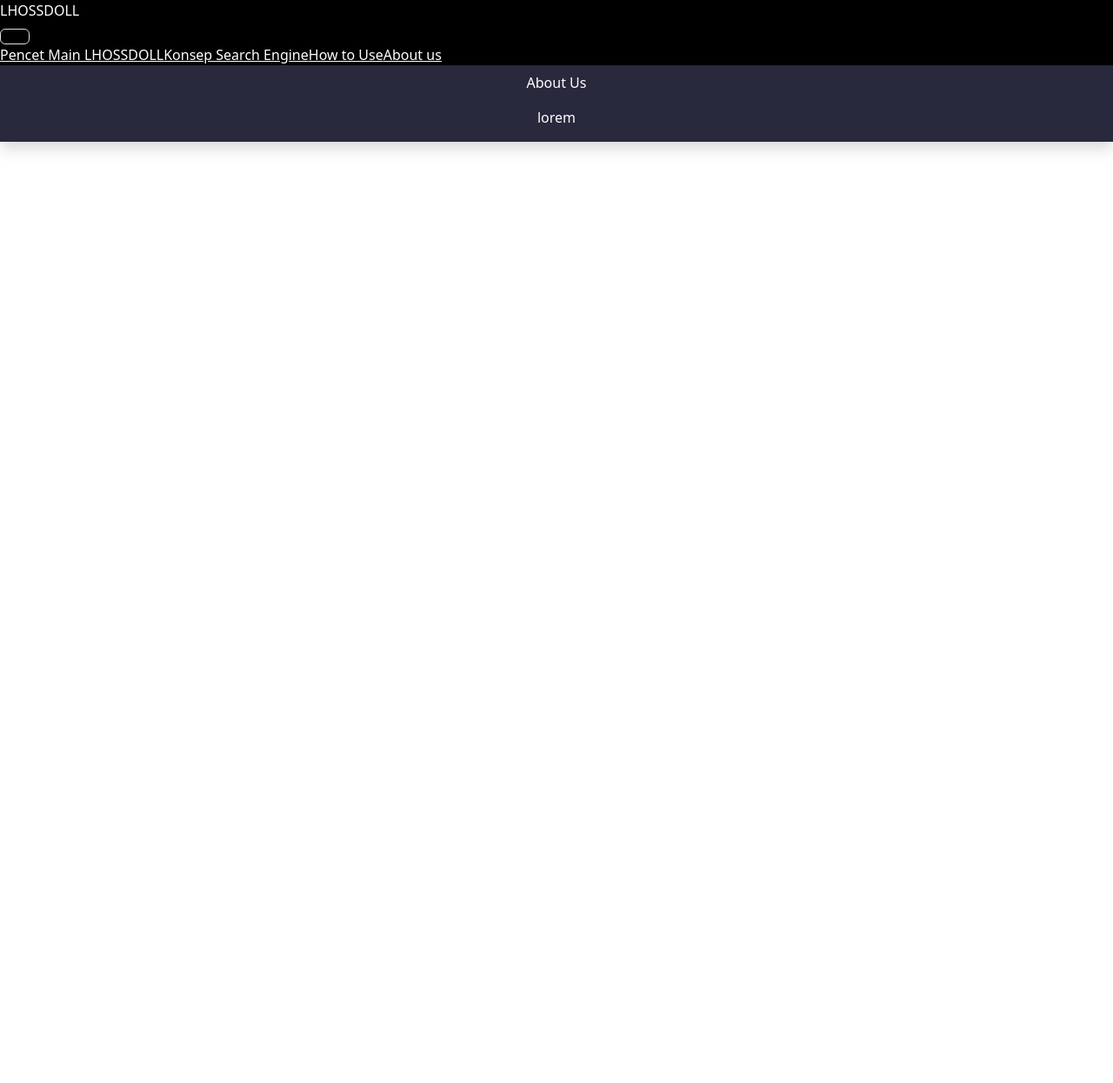
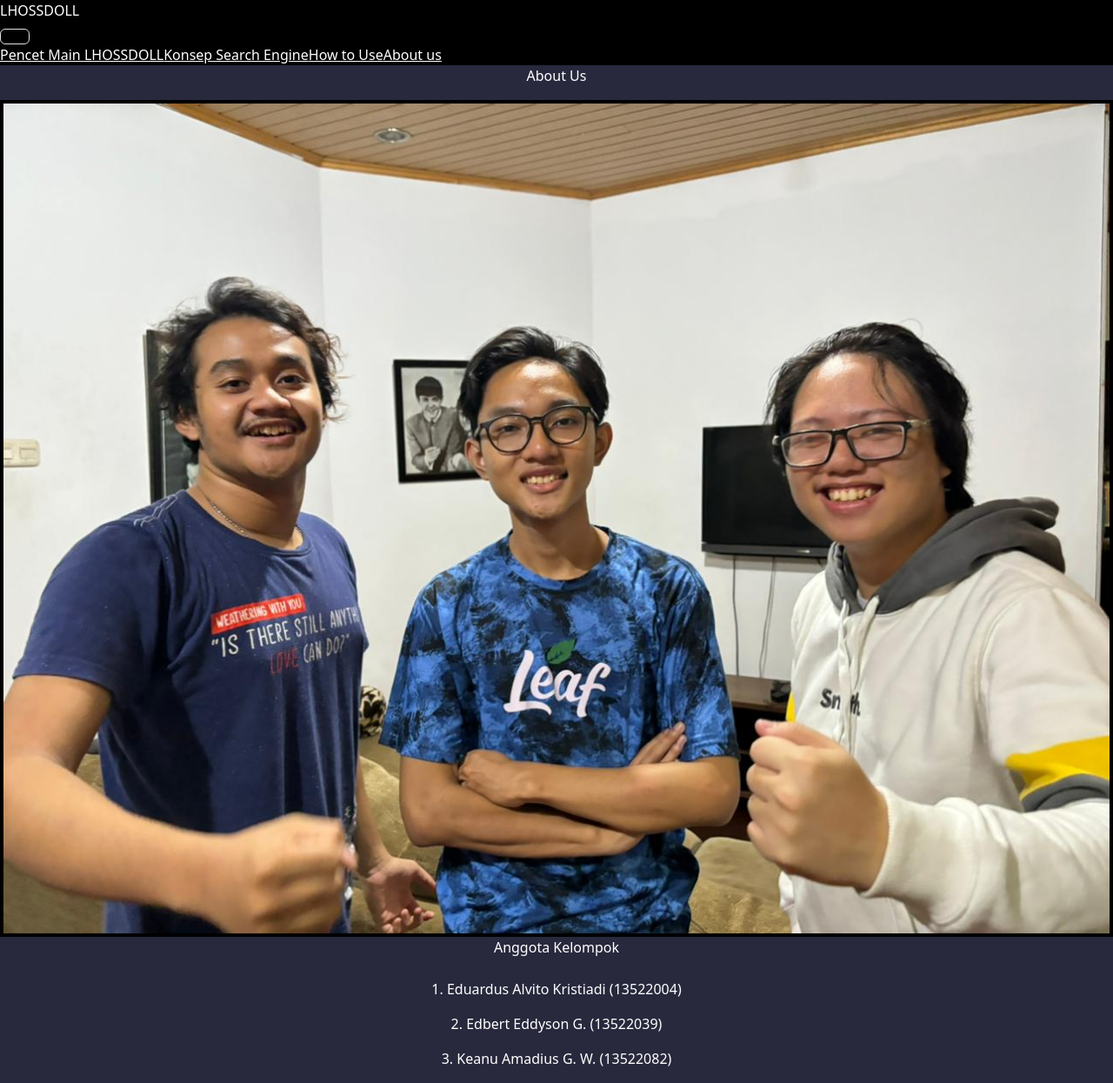
Before and after one commit to Edogawawa/Algeo02-22004, a React (Vite) app in the folder website/: page /aboutUs in a window 1280 px wide. Shown: the whole page at 87% size. Before the commit the page ends 800 px from the top, so only its background shows below. Built offline with nearby package versions, Linux system fonts and the light colour scheme.

Commit message:
add buton

```diff
--- a/website/src/components/Elements/About.jsx
+++ b/website/src/components/Elements/About.jsx
@@ -1,7 +1,6 @@
 import { useState } from "react";
 
 const About = () => {
-
   return (
     <div
       className="py-20 w-full h-full border-gray-700 shadow flex flex-col justify-between "
@@ -9,15 +8,24 @@ const About = () => {
     >
       <div className="flex flex-col">
         <div className="overflow-x-auto">
-          <p className="mt-2 text-5xl font-bold mb-10 text-center text-white">
-            About Us
-          </p>
           <div className="flex flex-row inline-block mt-32  text-center justify-center items-center">
             <div className="flex flex-col mt-10 mx-20 w-2/5 text-white justify-center items-center text-lg">
               <div className="h-full justify-center items-center  text-center justify-center mt-32">
-                <p>
-                    lorem
+                <p className="mt-32 text-5xl font-bold mb-10 text-center text-white">
+                  About Us
                 </p>
+                <img
+                  src="../../../public/images/gambarkita/profilKita.jpeg"
+                  className="border-4 border-black rounded-xl my-20"
+                />
+                <div className="mb-4">
+                  <h className="text-xl text-white font-bold">
+                    Anggota Kelompok
+                  </h>
+                </div>
+                <p>1. Eduardus Alvito Kristiadi (13522004)</p>
+                <p>2. Edbert Eddyson G. (13522039)</p>
+                <p>3. Keanu Amadius G. W. (13522082)</p>
               </div>
             </div>
           </div>
--- /dev/null
+++ b/website/src/components/Elements/ExportPDF.jsx
@@ -0,0 +1,29 @@
+import { useState } from "react";
+
+const ExportPDF = () => {
+  return (
+    <div
+      className="py-20 w-full h-full border-gray-700 shadow flex flex-col justify-between "
+      style={{ backgroundColor: "#28293D" }}
+    >
+      <div className="flex flex-col">
+        <div className="overflow-x-auto">
+          <div className="flex flex-row inline-block text-center justify-center items-center">
+            <div className="flex flex-col mx-20 w-2/5 text-white justify-center items-center text-lg">
+              <div className="flex flex-col items-center justify-between">
+              <h3>
+                Export PDF Here
+              </h3>
+                <button className="bg-blue-500 hover:bg-blue-700 text-white font-bold py-2 px-4 rounded focus:outline-none focus:shadow-outline w-40">
+                  Export PDF
+                </button>
+              </div>
+            </div>
+          </div>
+        </div>
+      </div>
+    </div>
+  );
+};
+
+export default ExportPDF;
--- a/website/src/pages/products.jsx
+++ b/website/src/pages/products.jsx
@@ -5,6 +5,8 @@ import Ndasem from "../components/Elements/Tengah";
 import { useState } from "react";
 import BonusScrapping from "../components/Elements/BonusScrapping";
 import Navbar from "../components/Elements/Navbar";
+import { Button } from "bootstrap";
+import ExportPDF from "../components/Elements/ExportPDF";
 
 const ProductsPage = () => {
   // const slides = [img1, img2, img3];
@@ -40,6 +42,8 @@ const ProductsPage = () => {
               timeElapsed={timeElapsed}
               setTimeElapsed={setTimeElapsed}
             />
+
+            <ExportPDF />
           </div>
         </div>
       </Fragment>
```
Also changed, not shown: website/public/images/gambarkita/profilKita.jpeg (added).
